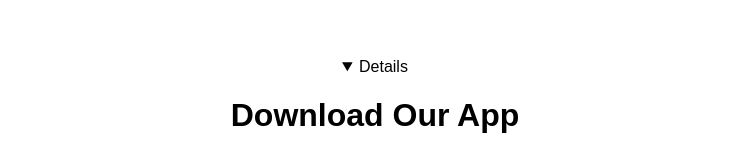
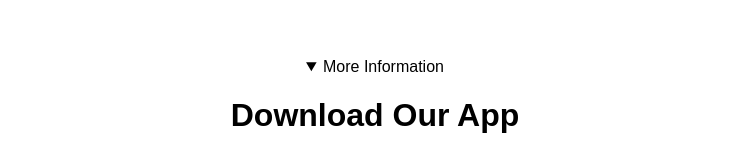
Before and after one commit to ryhmtxx/EMA_download, a plain HTML site: page index.html in a window 1280 px wide. Shown: the top 156 px of the page, without its empty margins (265-1014 px from the left). Drawn offline with Linux system fonts and the light colour scheme.

Commit message:
Update index.html

```diff
--- a/index.html
+++ b/index.html
@@ -28,6 +28,7 @@
 </head>
 <body>
     <details open>
+        <summary>More Information</summary>
         <h1>Download Our App</h1>
         <p>Click the button below to download the latest version of our app.</p>
         <h2>Please make sure to allow the app to send notifications.</h2>
```
